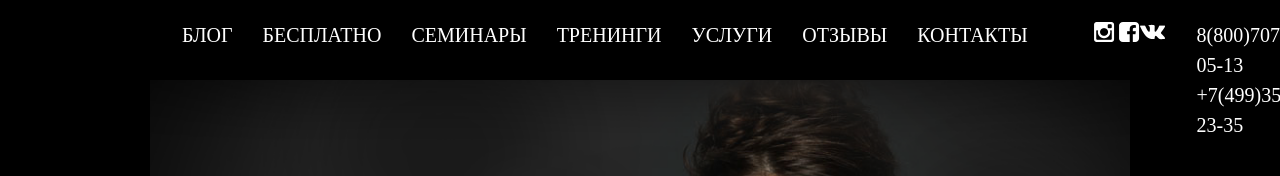
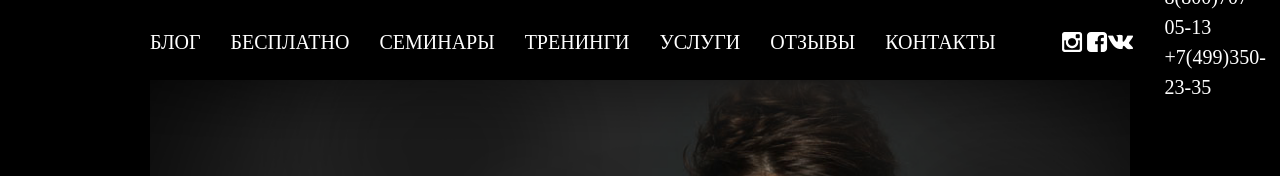
Before and after one commit to Polina1994/MailIQ, a website: page index.html in a window 1280 px wide. Shown: the top 176 px of the page. Drawn offline with nearby package versions, Linux system fonts and the light colour scheme.

Commit message:
Update index.html

```diff
--- a/index.html
+++ b/index.html
@@ -19,8 +19,8 @@
 <body style="background-color: #000;">
     <div class="page">
         <header class="header">
-            <nav class="d-flex flex-row navigation">
-                <ul class="d-flex flex-row">
+            <nav class="d-flex flex-row navigation align-items-center">
+                <ul class="d-flex flex-row p-0">
                     <li class="list"><a class="nav-list" href="#">блог</a></li>
                     <li class="list"><a class="nav-list" href="#">бесплатно</a></li>
                     <li class="list"><a class="nav-list" href="#">семинары</a></li>
@@ -35,7 +35,7 @@
                     <li class="nav-icon" style=" background-image: url(./images/1438557245_ab_4.png);"></li>
                     <li class="nav-icon" style=" background-image: url(./images/1438423986_vk_3.png);"></li>
                 </ul>
-                <ul class="d-flex flex-column">
+                <ul class="d-flex flex-column phone-li">
                     <li class="phone">8(800)707-05-13</li>
                     <li class="phone">+7(499)350-23-35</li>
                 </ul>
```
